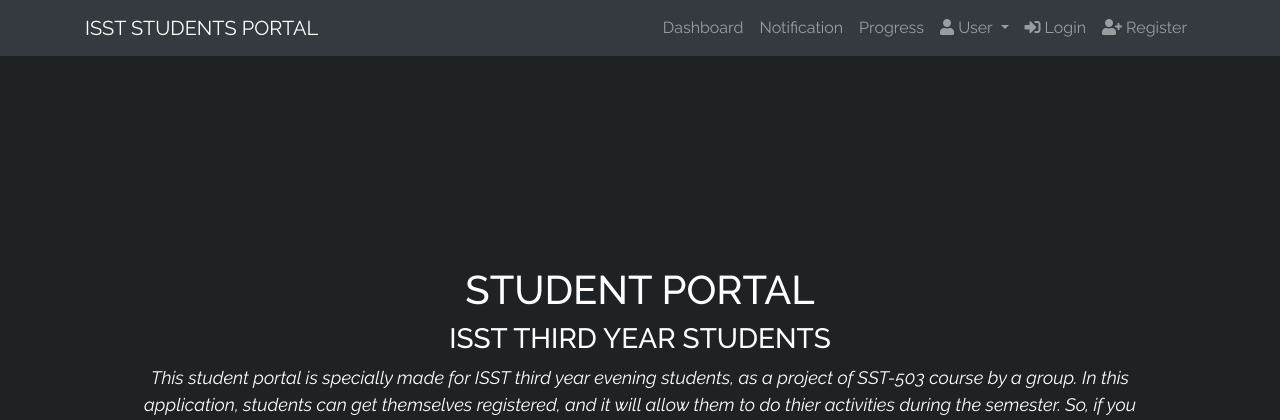
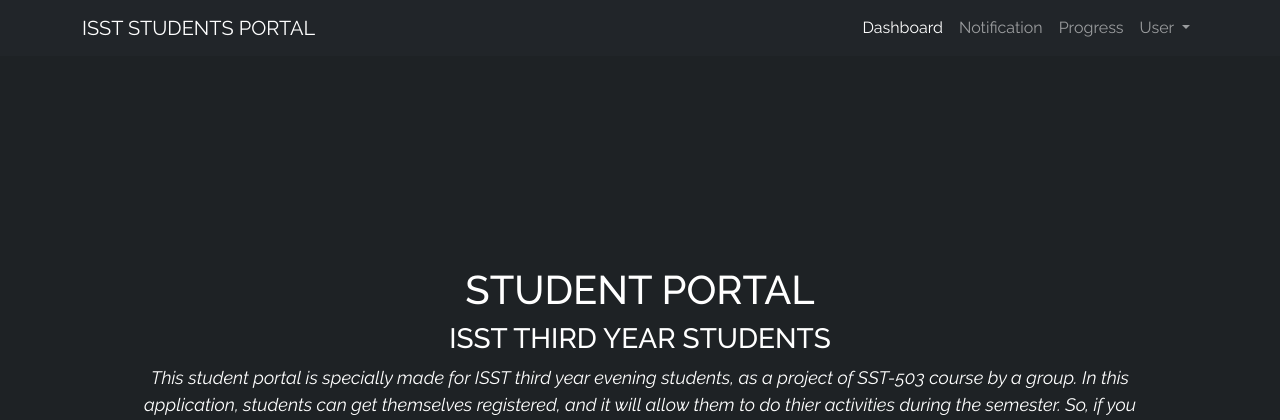
Before and after one commit to mwasifraza/student-portal-app, a PHP site: page /index.php in a window 1280 px wide. Shown: the top 420 px of the page. Run offline with PHP 8.4, Linux system fonts and the light colour scheme.

Commit message:
bs5 added

```diff
--- a/include/footer.php
+++ b/include/footer.php
@@ -3,8 +3,8 @@
     </footer> -->
 
 <script src="https://code.jquery.com/jquery-3.5.1.min.js"></script>
-<script src="https://cdn.jsdelivr.net/npm/bootstrap@4.5.3/dist/js/bootstrap.bundle.min.js"></script>
-<script src="static/js/main.js"></script>
+<script src="https://cdn.jsdelivr.net/npm/bootstrap@5.2.2/dist/js/bootstrap.bundle.min.js"></script>
+<!-- <script src="static/js/main.js"></script> -->
 <!-- <script src="https://unpkg.com/sweetalert/dist/sweetalert.min.js"></script> -->
 </body>
 </html>
--- a/include/header.php
+++ b/include/header.php
@@ -1,14 +1,14 @@
 <!doctype html>
 <html lang="en">
 <head><meta charset="utf-8">
-<link rel="icon" type="image/png" href="{{ url_for('static', filename='img/ku-logo.png') }}" sizes="16x16">
+<link rel="icon" type="image/png" href="static/img/ku-logo.png" sizes="16x16">
 <meta name="viewport" content="width=device-width, initial-scale=1, shrink-to-fit=no">
 <title>Student Portal</title>
 
 <!-- CSS -->
 <link rel="stylesheet" href="static/css/main.css">
 <link rel="stylesheet" href="https://cdnjs.cloudflare.com/ajax/libs/font-awesome/5.15.3/css/all.min.css">
-<link rel="stylesheet" href="https://cdn.jsdelivr.net/npm/bootstrap@4.5.3/dist/css/bootstrap.min.css">
+<link rel="stylesheet" href="https://cdn.jsdelivr.net/npm/bootstrap@5.2.2/dist/css/bootstrap.min.css">
 <link rel="stylesheet" href="https://fonts.googleapis.com/css2?family=Raleway:ital,wght@0,300;0,400;0,500;1,300;1,400;1,500&display=swap">
 <style>
 body{
@@ -17,18 +17,17 @@ body{
 </style>
 </head>
 <body>
+
 <nav class="navbar navbar-expand-md navbar-dark bg-dark">
   <div class="container">
     <a class="navbar-brand" href="#">ISST STUDENTS PORTAL</a>
-            <button class="navbar-toggler" type="button" data-toggle="collapse" data-target="#navbarNav">
+    <button class="navbar-toggler" type="button" data-bs-toggle="collapse" data-bs-target="#navbarNavDropdown" aria-controls="navbarNavDropdown" aria-expanded="false" aria-label="Toggle navigation">
       <span class="navbar-toggler-icon"></span>
     </button>
-            <div class="collapse navbar-collapse" id="navbarNav">
-
-                <ul class="navbar-nav mr-auto"></ul>
-                <ul class="navbar-nav">
+    <div class="collapse navbar-collapse" id="navbarNavDropdown">
+      <ul class="navbar-nav ms-auto">
         <li class="nav-item">
-                        <a class="nav-link" href="#">Dashboard</a>
+          <a class="nav-link active" aria-current="page" href="#">Dashboard</a>
         </li>
         <li class="nav-item">
           <a class="nav-link" href="#">Notification</a>
@@ -37,34 +36,18 @@ body{
           <a class="nav-link" href="#">Progress</a>
         </li>
         <li class="nav-item dropdown">
-                        <a class="nav-link dropdown-toggle" href="#" id="navbarDropdown" role="button" data-toggle="dropdown" aria-haspopup="true" aria-expanded="false">
-                            <i class="fas fa-user"></i>&nbsp;User
+          <a class="nav-link dropdown-toggle" href="#" role="button" data-bs-toggle="dropdown" aria-expanded="false">
+          User
           </a>
-                        <div class="dropdown-menu" aria-labelledby="navbarDropdown">
-                          <a class="dropdown-item" href="#"><i class="fas fa-user-edit"></i>&nbsp; Profile Settings</a>
-                          <div class="dropdown-divider"></div>
-                          <a class="dropdown-item" href="#"><i class="fas fa-question-circle"></i>&nbsp;&nbsp;Help</a>
-                          <a class="dropdown-item" href="#"><i class="fas fa-info-circle"></i>&nbsp;&nbsp;Support</a>
-                          <a class="dropdown-item" href="#"><i class="fas fa-sign-out-alt"></i>&nbsp;&nbsp;Logout</a>
-                        </div>
+          <ul class="dropdown-menu">
+            <li><a class="dropdown-item" href="#">Profile Settings</a></li>
+            <li><hr class="dropdown-divider"></li>
+            <li><a class="dropdown-item" href="#">Help</a></li>
+            <li><a class="dropdown-item" href="#">Support</a></li>
+            <li><a class="dropdown-item" href="#">Logout</a></li>
+          </ul>
         </li>
       </ul>
-
-                <!-- <ul class="navbar-nav mr-auto"></ul> -->
-                <ul class="navbar-nav">
-                    <!-- <li class="nav-item">
-                        <a class="nav-link" href="{{ url_for('userspage') }}">
-                            <i class="fas fa-users"></i>&nbsp;Users
-                        </a>
-                    </li> -->
-                    <li class="nav-item">
-                        <a class="nav-link" href="#"><i class="fas fa-sign-in-alt"></i>&nbsp;Login</a>
-                    </li>
-                    <li class="nav-item">
-                        <a class="nav-link" href="#"><i class="fas fa-user-plus"></i>&nbsp;Register</a>
-                    </li>
-                </ul>
-
     </div>
   </div>
 </nav>
```
Lines whose indentation alone changed are shown as unchanged.
